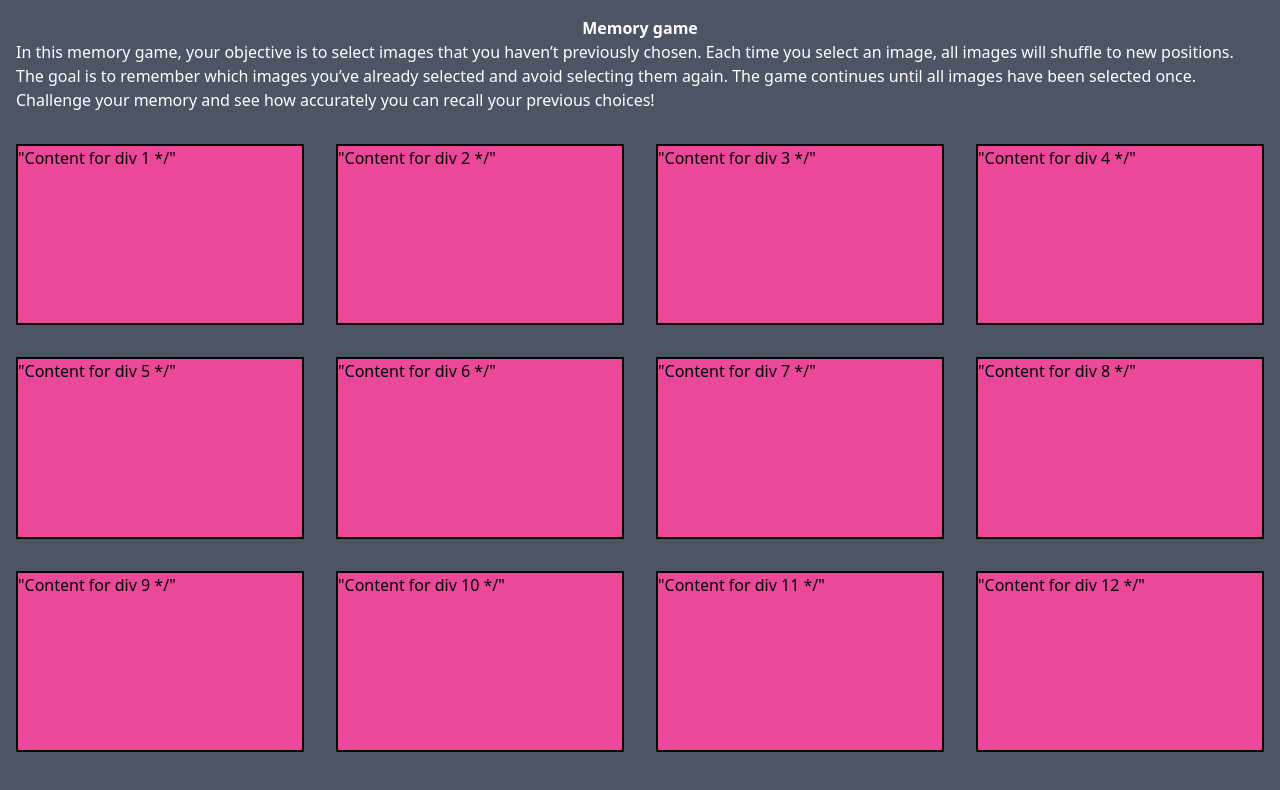
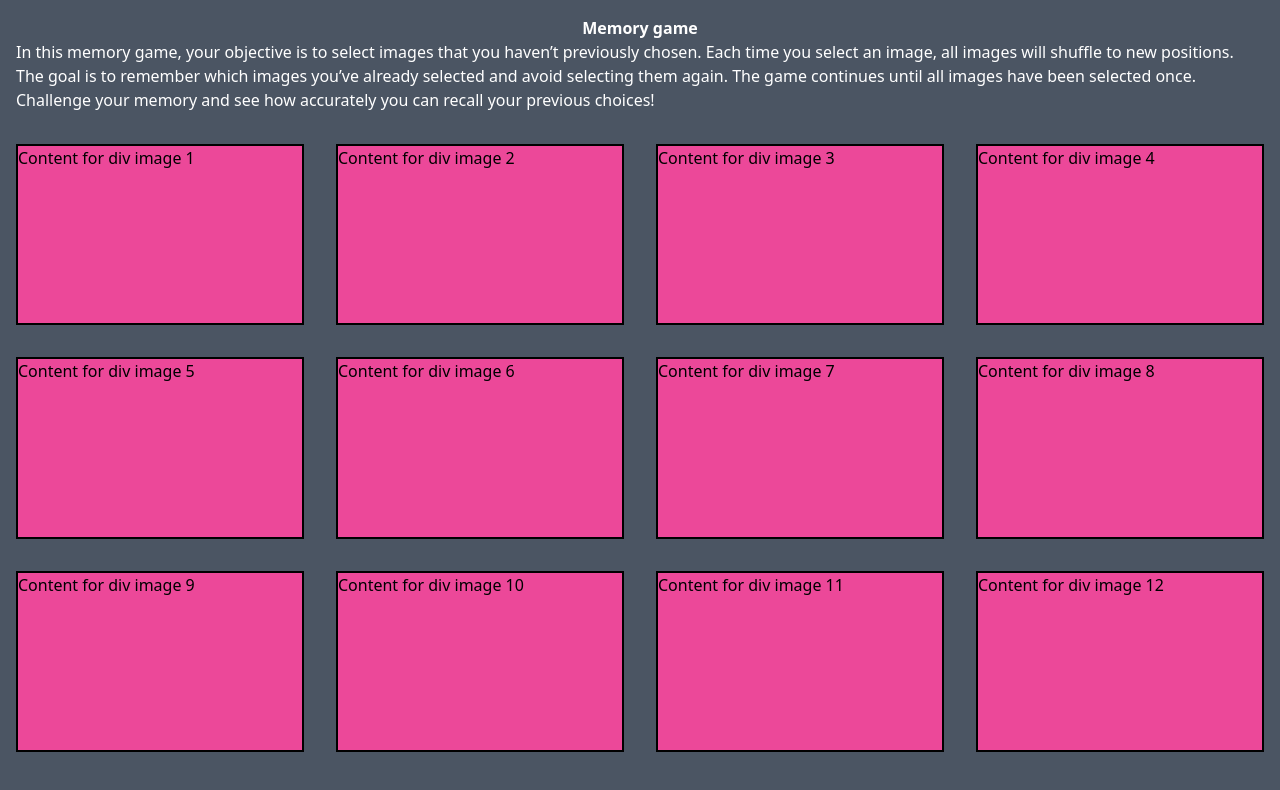
Before and after one commit to disc3110/op-memory-card, a React (Vite) app: page / in a window 1280 px wide. Shown: the top 790 px of the page. Built offline with nearby package versions, Linux system fonts and the light colour scheme.

Commit message:
implement basic logic of the game

```diff
--- a/src/App.jsx
+++ b/src/App.jsx
@@ -1,6 +1,19 @@
 import { useState } from 'react'
 
 function App() {
+
+  let cards = {1:'image 1', 2:'image 2', 3:'image 3',4:'image 4', 5:'image 5', 6:'image 6',7:'image 7', 8:'image 8', 9:'image 9',10:'image 10', 11:'image 11', 12:'image 12',}
+
+  let clickedCard = new Set();
+
+  let handleCardClick = (key) => {
+    if (clickedCard.has(key) ){
+      console.log(`you lost`)
+    } else {
+      clickedCard.add(key)
+      console.log(`you clicked card # ${key}`)
+    }
+  }
 
   return (
     <div className="h-screen w-screen bg-gray-600">
@@ -14,11 +27,15 @@ function App() {
         </div>
       </div>
       <div className="grid grid-cols-3 sm:grid-cols-4 h-[80vh]">
-        {Array.from({ length: 12 }, (_, i) => (
-          <div key={i} className="border-2 border-black outline-4 bg-pink-500 m-4">
-            "Content for div {i + 1} */"
-          </div>
-        ))}
+       {Object.entries(cards).map(([key, card]) => (
+         <div
+          key={key}
+          className="border-2 border-black outline-4 bg-pink-500 m-4 hover:bg-sky-700"
+          onClick={()=> handleCardClick(key)}
+         >
+            {`Content for div ${card}`}
+         </div>
+       ))}
       </div>
     </div>
   )
```
